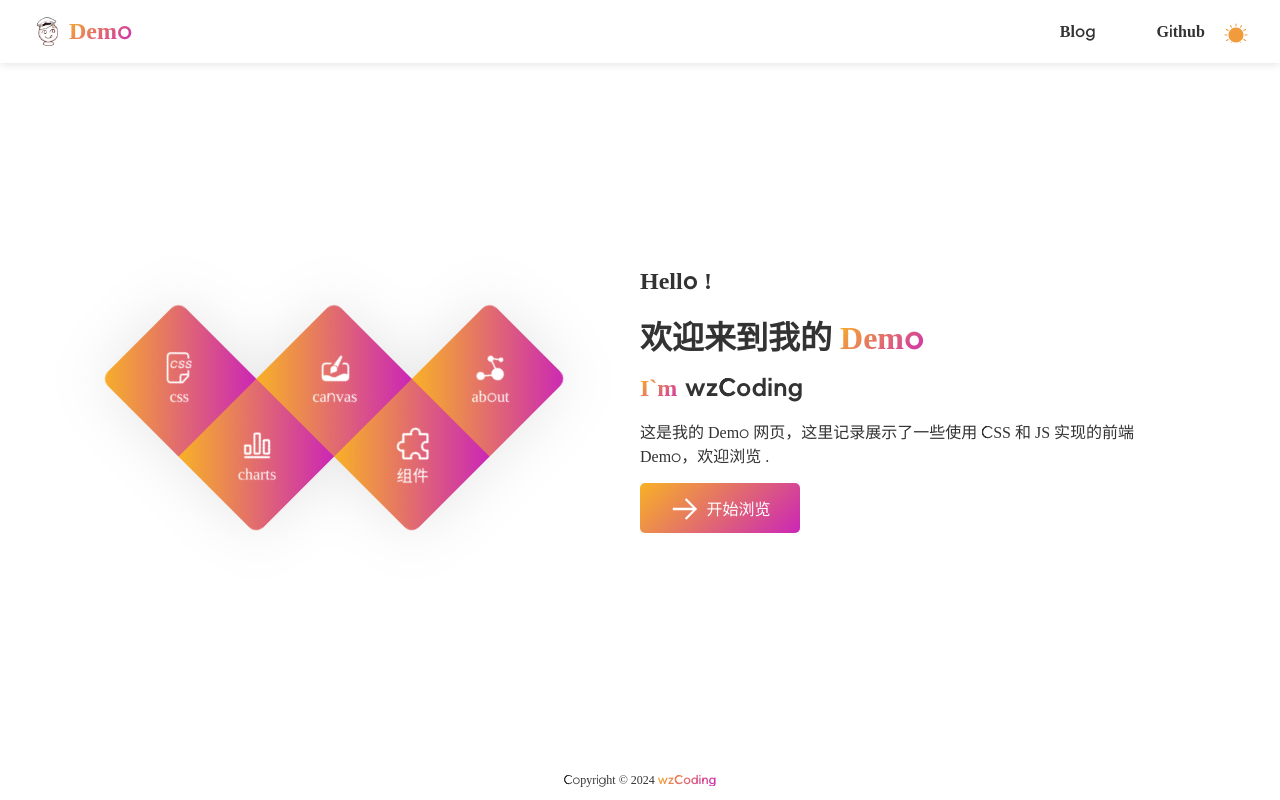
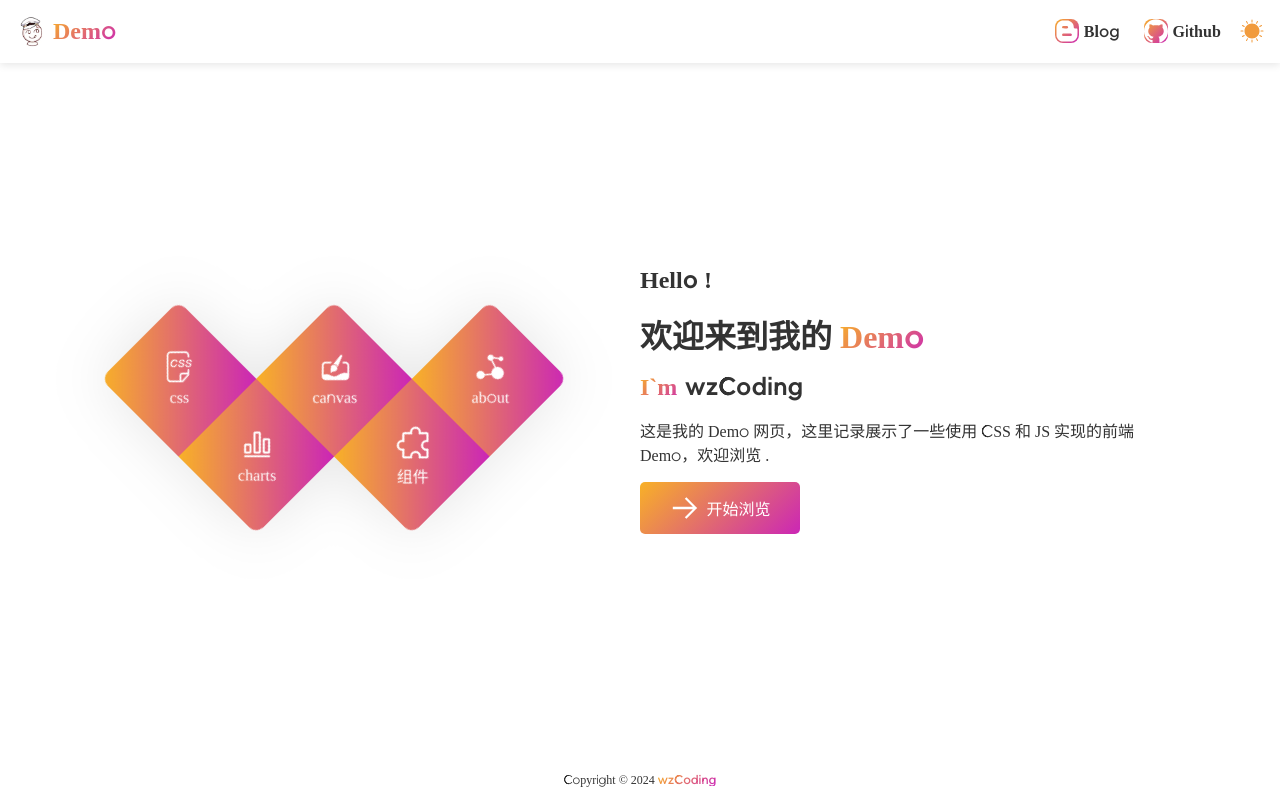
Before and after one commit to wzCoding/demo, a Vue app in the folder demo/: page / in a window 1280 px wide. Built offline with nearby package versions, Linux system fonts and the light colour scheme.

Commit message:
样式调整

```diff
--- a/demo/src/components/IconButton/index.scss
+++ b/demo/src/components/IconButton/index.scss
@@ -1,18 +1,20 @@
-.icon-btn{
+.icon-btn {
     display: flex;
     justify-content: center;
     align-items: center;
     text-align: center;
     cursor: pointer;
-    transition: .3s;
+    transition: 0.3s;
 
     .icon {
         display: flex;
         justify-content: center;
         align-items: center;
-        width: 2rem;
+        img {
+            width: 2rem;
+        }
     }
-    .text{
-        display:block;
+    .text {
+        display: block;
     }
 }
--- a/demo/src/components/IconButton/index.vue
+++ b/demo/src/components/IconButton/index.vue
@@ -1,7 +1,9 @@
 <template>
     <div class="icon-btn" :style="styleObj">
         <slot>
-            <img v-if="btnIcon" :src="btnIcon" class="icon" alt="icon">
+            <span class="icon">
+                <img v-if="btnIcon" :src="btnIcon" alt="icon">
+            </span>
         </slot>
         <span v-if="text" class="text">{{ text }}</span>
     </div>
--- a/demo/src/components/IconSvg/index.vue
+++ b/demo/src/components/IconSvg/index.vue
@@ -14,7 +14,7 @@ export default {
     props: {
         size: {
             type: [Number, String],
-            default: 18
+            default: 32
         },
         color: {
             type: String,
@@ -38,16 +38,8 @@ export default {
                 width: props.size.includes('px') ? `${props.size}` : `${props.size}px`,
                 height: props.size.includes('px') ? `${props.size}` : `${props.size}px`,
             }
-
         })
-        return { iconName,styles };
+        return { iconName, styles };
     }
 }
 </script>
-<style scoped>
-svg {
-    display: inline-block;
-    vertical-align: baseline;
-    margin-bottom: -2px;
-}
-</style>
--- a/demo/src/layout/page-header/index.scss
+++ b/demo/src/layout/page-header/index.scss
@@ -16,7 +16,7 @@
         justify-content: space-between;
         align-items: center;
         z-index: 5;
-        padding: 0 2rem;
+        padding: 0 1rem;
 
         .header-left {
             display: flex;
@@ -58,9 +58,8 @@
                         @extend .text-gradient;
                     }
 
-                    :deep(.icon img) {
+                    svg {
                         border-radius: 8px;
-                        width: 1.5rem;
                         @extend .box-gradient;
                     }
 
@@ -79,10 +78,6 @@
                 .theme-btn {
                     transition: all var(--transition-time) ease;
 
-                    :deep(.icon img) {
-                        width: 1.5rem;
-                    }
-
                     &.dark {
                         transform: translateY(-1.5rem);
                     }
--- a/demo/src/layout/page-header/index.vue
+++ b/demo/src/layout/page-header/index.vue
@@ -13,7 +13,7 @@
                             <a v-for="item in  headerLinks " :key="item.title" class="link-item" :href="item.path"
                                 target="_blank" rel="noopener noreferrer">
                                 <icon-button :text="item.title">
-                                    <icon-svg size="32" color="#fff">
+                                    <icon-svg size="24" color="#fff">
                                         <component :is="item.icon"></component>
                                     </icon-svg>
                                 </icon-button>
@@ -25,7 +25,7 @@
                             <div class="theme-btn" :class="themeClass">
                                 <icon-button v-for=" item in themeIcon " :key="item.theme" :class="item.theme" gap="0"
                                     @click="themeChange(item.toChangeTheme)">
-                                    <icon-svg size="32" :color="item.color">
+                                    <icon-svg size="24" :color="item.color">
                                         <component :is="item.icon"></component>
                                     </icon-svg>
                                 </icon-button>
```
